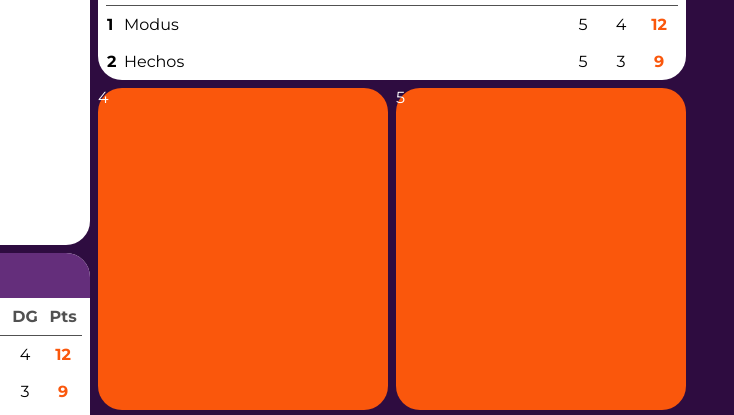
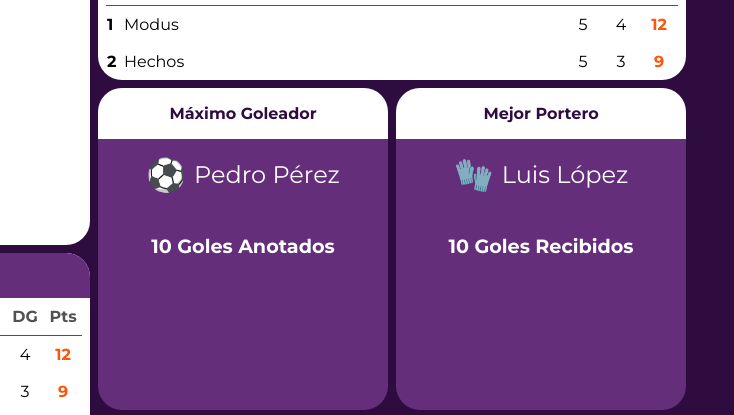
Before and after one commit to isaaleonardo/fusion-cup, an Astro site: page / in a window 1280 px wide. Shown: the part 205-620 px from the top of the page, 546-1280 px from the left. Built offline with nearby package versions, Linux system fonts and the light colour scheme; Astro itself is replaced by a stand-in of ours.

Commit message:
Add PlayerStatCard component for displaying player statistics

```diff
--- a/src/components/BentoGrid.astro
+++ b/src/components/BentoGrid.astro
@@ -1,6 +1,7 @@
 ---
 import NextMatch from "./NextMatch.astro";
 import Standings from "./Standings.astro";
+import PlayerStatCard from "./PlayerStatCard.astro";
 
 ---
 <main>
@@ -8,8 +9,20 @@ import Standings from "./Standings.astro";
 		<NextMatch classes="div1" />
 		<Standings classes="div2" name="Grupo A" />
 		<Standings classes="div3" name="Grupo A" />
-    <div class="div4">4</div>
-    <div class="div5">5</div>
+		<PlayerStatCard
+      classes="div4"
+      title="Máximo Goleador"
+      emoji="⚽"
+      name="Pedro Pérez"
+      stat="10 Goles Anotados"
+    />
+    <PlayerStatCard
+      classes="div5"
+      title="Mejor Portero"
+      emoji="🧤"
+      name="Luis López"
+      stat="10 Goles Recibidos"
+    />
     <div class="div6">6</div>
     <div class="div7">7</div>
   </div>
--- /dev/null
+++ b/src/components/PlayerStatCard.astro
@@ -0,0 +1,67 @@
+---
+const { classes, title, emoji, name, stat } = Astro.props;
+---
+<div class={`${classes} player-stat-card`}>
+  <div class="title">{title}</div>
+  <div class="body">
+    <span class="emoji">{emoji}</span>
+    <span class="name">{name}</span>
+  </div>
+  <div class="value">{stat}</div>
+</div>
+
+<style>
+  .player-stat-card {
+    background-color: var(--primary-light-color);
+    color: var(--white);
+    font-size: 1rem;
+  }
+
+  .player-stat-card > * {
+    padding-inline: 1rem;
+		padding: 1rem 1.5rem;
+  }
+
+  .title {
+    background-color: var(--white);
+    color: var(--primary-color);
+    font-weight: bold;
+    border-radius: 1rem 1rem 0 0;
+    text-align: center;
+  }
+
+  .body {
+    display: flex;
+    align-items: center;
+    justify-content: center;
+    gap: .5rem;
+    font-size: 1.5rem;
+  }
+
+  .body > * {
+    display: inline-block;
+    text-align: center;
+  }
+
+  .emoji {
+    font-size: 2rem;
+  }
+
+  .value {
+    font-size: 1.2rem;
+    font-weight: bold;
+    text-align: center;
+    margin-top: .5rem;
+  }
+
+  @media (min-width: 480px) {
+    .player-stat-card {
+      font-size: .8rem;
+    }
+
+    .title {
+      font-size: 1rem;
+      border-radius: 1.5rem 1.5rem 0 0;
+    }
+  }
+</style>
```
